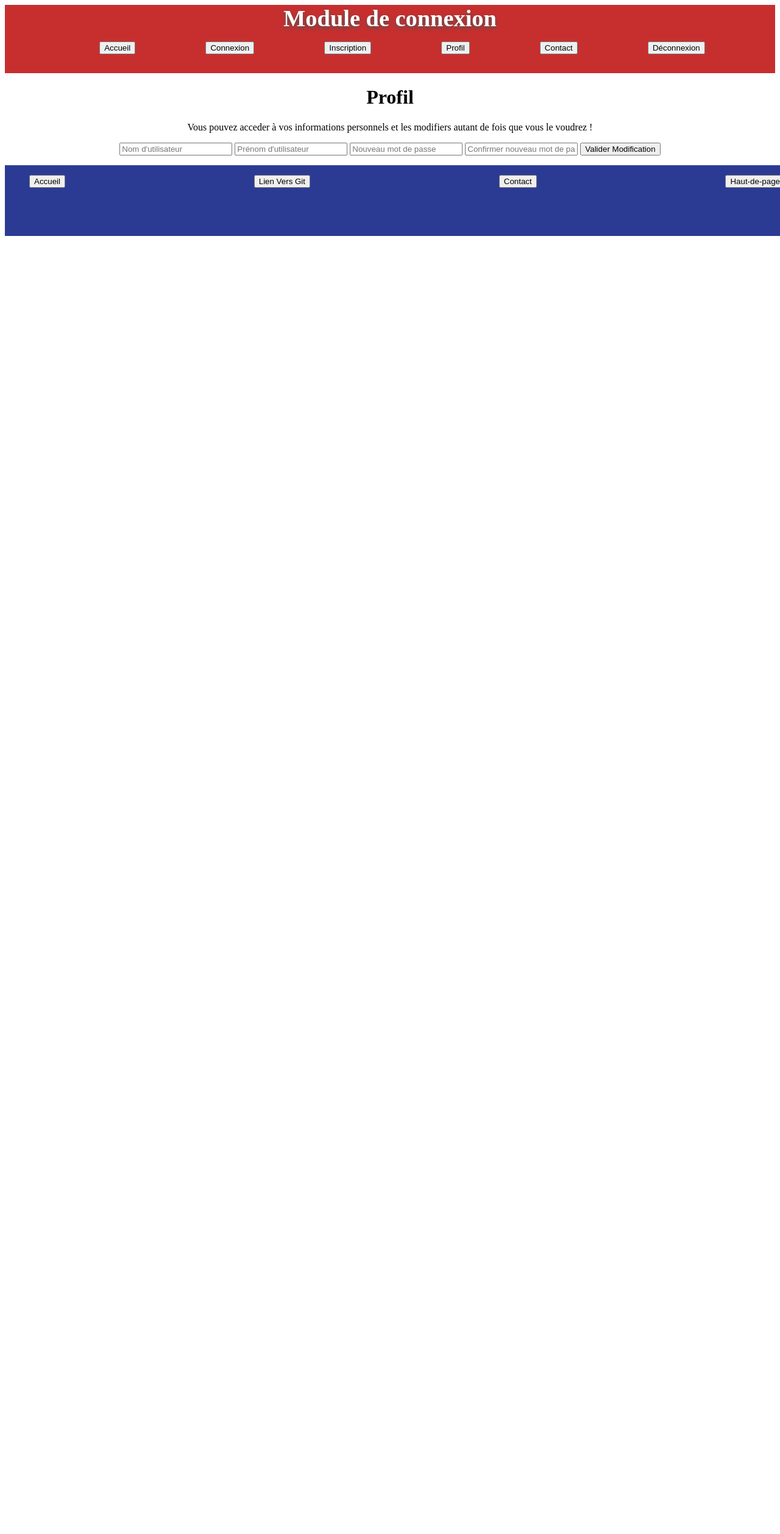
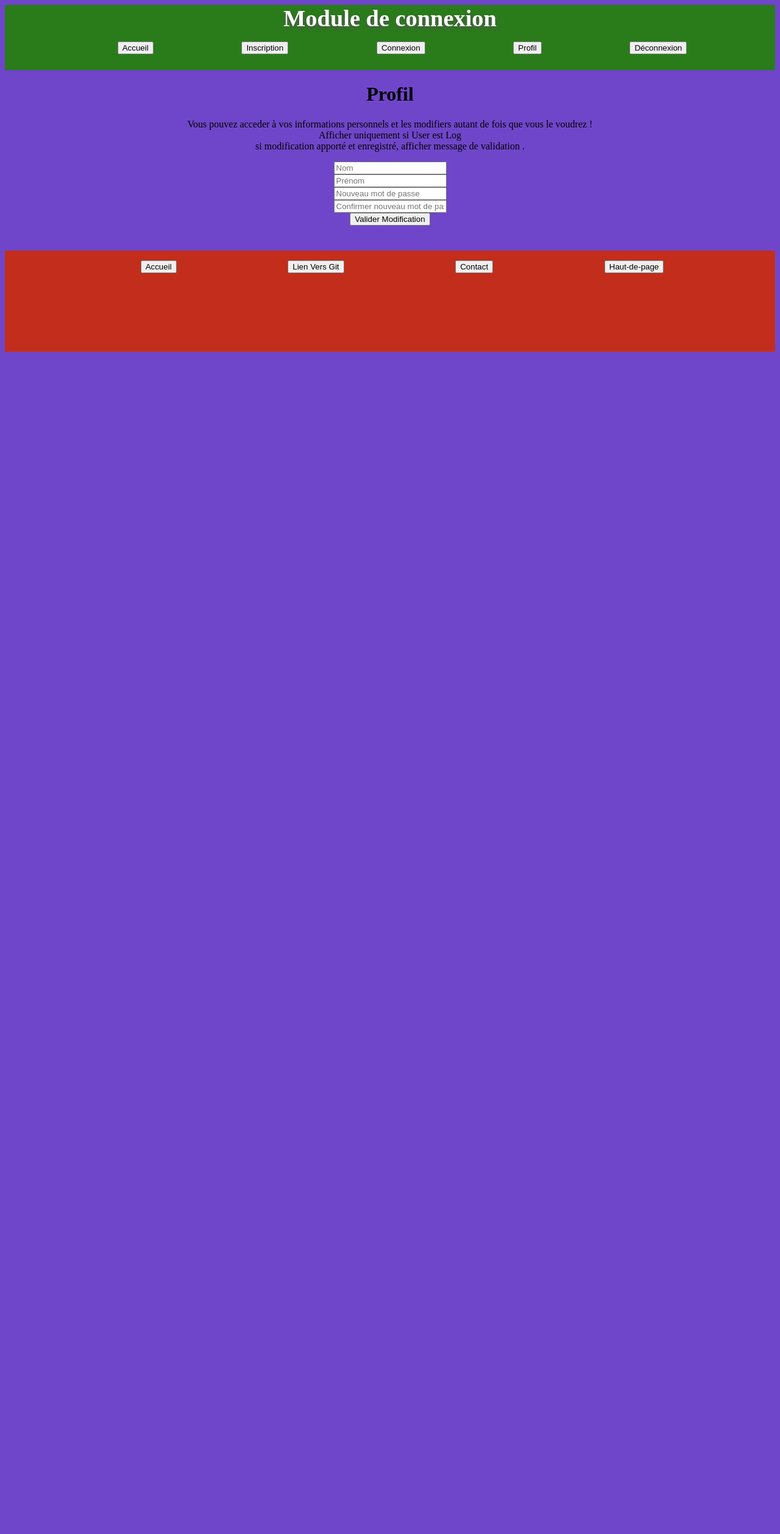
Before and after one commit to jean-derieppe/module-connexion, a PHP site: page /profil.php in a window 1280 px wide. Shown: the whole page at 61% size. After the commit the page ends 577 px from the top, so only its background shows below. Run offline with PHP 8.4, Linux system fonts and the light colour scheme.

Commit message:
modification en cour

```diff
--- a/admin.php
+++ b/admin.php
@@ -8,16 +8,13 @@
  </head>
 
     <!--
-                Cette page est accessible UNIQUEMENT pour l’utilisateur “admin”. Elle permet
+                si user admin connecté , alors lui afficher cette page, Elle permet
                 de lister l’ensemble des informations des utilisateurs présents dans la base de
                 données.
-
                                                                     -->
-
 <!-- include Header.php -->
  <?php include("header.php") ?>
 
 
-
 <!-- Include Footer.php -->
 <?php include("footer.php") ?>
--- a/deconnexion.php
+++ b/deconnexion.php
@@ -1,6 +1,5 @@
 <?
-
-/*     Créer un Bouton deconnexion       */
+      /*       DECONNEXION         */
    session_start();
    session_destroy();
    header("location:login.php");
--- a/header.php
+++ b/header.php
@@ -9,24 +9,20 @@
             <li>Accueil</li>
             </button></a>
 
+            <a href="inscription.php">
+            <button>
+            <li >Inscription</li>
+            </button></a>
+
+
             <a href="connexion.php">
             <button>
             <li>Connexion</li>
             </button></a>
 
-            <a href="inscription.php">
-            <button>
-            <li >Inscription</li>
-            </button></a>
-
             <a href="profil.php">
             <button>
             <li >Profil</li>
-            </button></a>
-
-            <a href="Contact.php">
-            <button>
-            <li>Contact</li>
             </button></a>
 
             <a href="deconnexion.php">
--- a/profil.php
+++ b/profil.php
@@ -4,6 +4,7 @@
  <meta charset="utf-8">
  <!-- importer le fichier de style -->
  <link rel="stylesheet" href="style.css" media="screen" type="text/css" />
+
  <title>Profil Utilisateur</title>
  </head>
  <!-- include Header.php -->
@@ -11,23 +12,28 @@
 <div class="div1">
 
 
-<!--    Cette page possède un formulaire permettant à l’utilisateur de modifier ses
-        informations. Ce formulaire est par défaut pré-rempli avec les informations qui
-        sont actuellement stockées en base de données.
+<!--
 
-                    Afficher la page uniquement uniquement s'il est connecté ? -->
+        Cette page est uniquement visible si l'User posséde un compte et possède un formulaire permettant à l’utilisateur de modifier ses
+        informations.
+        Ce formulaire doit être par défaut pré-rempli avec les informations de l'User actuel,
+         qui sont actuellement stockées en base de données.
+                                                                            -->
 
     <h1>Profil</h1>
 
     <p>
-        Vous pouvez acceder à vos informations personnels et les modifiers autant de fois que vous le voudrez !
+        Vous pouvez acceder à vos informations personnels et les modifiers autant de fois que vous le voudrez !<br>
+        Afficher uniquement si User est Log <br>
+
+        si modification apporté et enregistré, afficher message de validation .
     </p>
 
     <form class="modification" action="" method="post">
-        <input type="text" class="box-input" name="username" placeholder="Nom d'utilisateur" required />
-        <input type="text" class="box-input" name="surname" placeholder="Prénom d'utilisateur" required />
-        <input type="password" class="box-input" name="password" placeholder="Nouveau mot de passe" required />
-        <input type="password" name="repass" placeholder="Confirmer nouveau mot de passe" required />
+        <input type="text" class="box-input" name="username" placeholder="Nom" required /><br>
+        <input type="text" class="box-input" name="surname" placeholder="Prénom" required /><br>
+        <input type="password" class="box-input" name="password" placeholder="Nouveau mot de passe" required /><br>
+        <input type="password" name="repass" placeholder="Confirmer nouveau mot de passe" required /><br>
         <input type="submit" name="submit" value="Valider Modification" class="box-button" />
 
 </div>
--- a/style.css
+++ b/style.css
@@ -3,45 +3,49 @@ h1{
     text-align: center;
     padding: 0;
 }
-
+/*  Title Module header  */
 .Module{
     font-size: 3vmax;
     color: rgb(255, 255, 255);
     text-shadow: 0 3px 6px rgb(82, 82, 82);
     text-align: center;
     margin: 0;
+}
 
-}
 
 /* Body et Corp */
 body{
-    height: 2500px;
+    height: 250px;
+background-color: rgb(111, 70, 201);
 }
 
 .div1{
     text-align: center;
+    padding-bottom: 25px;
 }
 
 /* Header et Footer */
 
 header{
-    bottom:0;  /* on le colle en bas */
     width:100%;
-    background-color: rgb(199, 47, 47);
-    padding-bottom: 15px;
+    background-color: rgb(42, 124, 27);
+    padding-bottom: 10px;
 }
 
 footer {
     padding-top: 16px;
     margin: 0;
     width:100%;
-    height:100px;   /* Hauteur du pied de page */
-    background-color: rgb(43, 59, 148);
-    position: absolute;
+    height:150px;   /* Hauteur du pied de page */
+    background-color: rgb(194, 46, 27);
+}
+
+textarea{
+    max-width: rows ="25" cols="150" ;
 }
 
 
-/*  Div , list1 ( footer et header )     */
+/*  list1 et list2 ( nav footer et header )     */
 
 .list1{
     display: flex;
@@ -52,12 +56,14 @@ footer {
 .list2{
     display: flex;
     list-style-type: none;
-    justify-content: space-between;
+    justify-content: space-evenly;
     margin: 0;
 }
 
 /* hover des <a> */
-
+a:hover{
+    transform: translate(0, -6px);
+}
 .btn2{
     border-radius: 70px;
     margin-left: 15px;
```
Also changed, not shown: connexion.php (+18 -34 lines), index.php (+3 -9 lines), inscription.php (+84 -53 lines).
